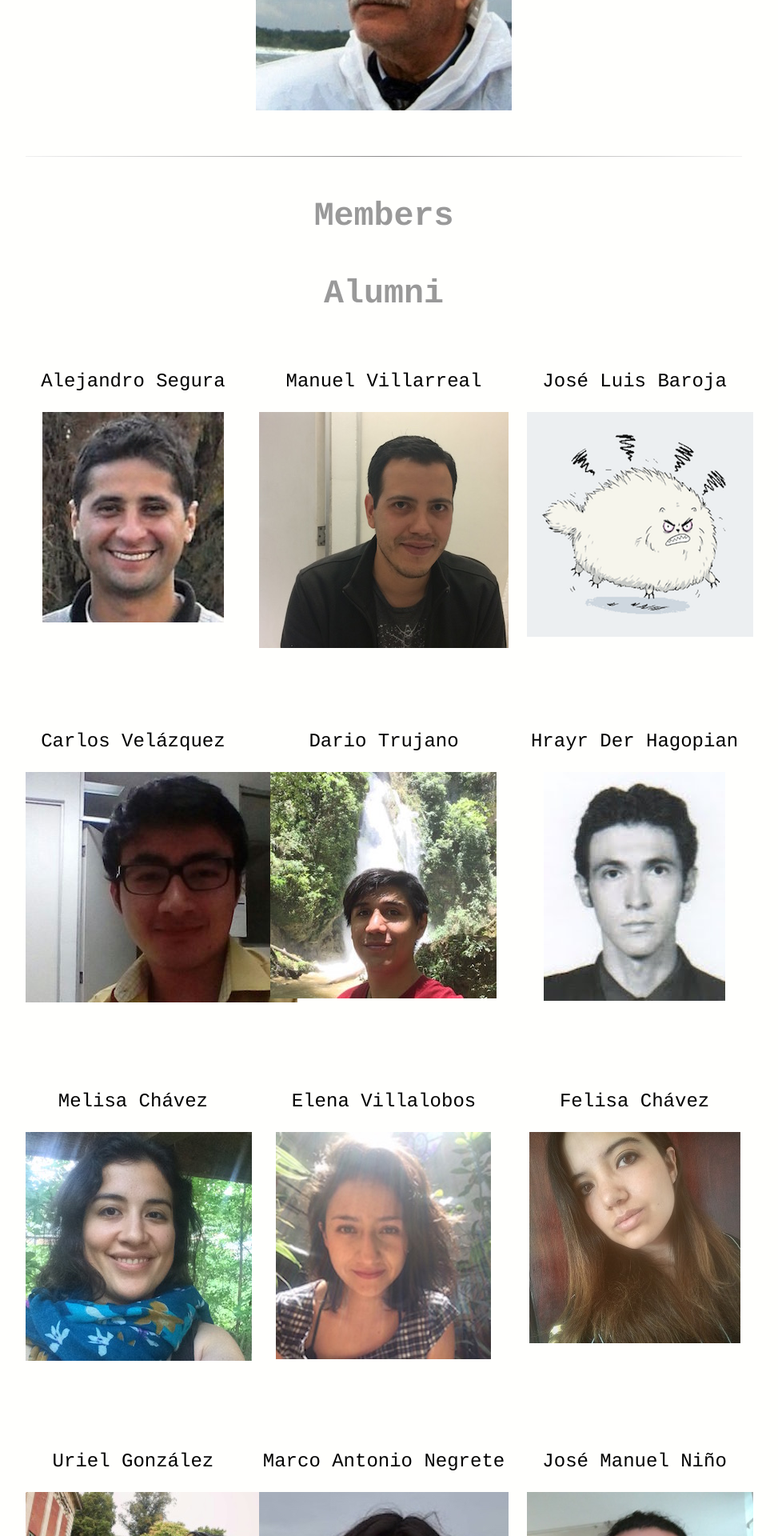
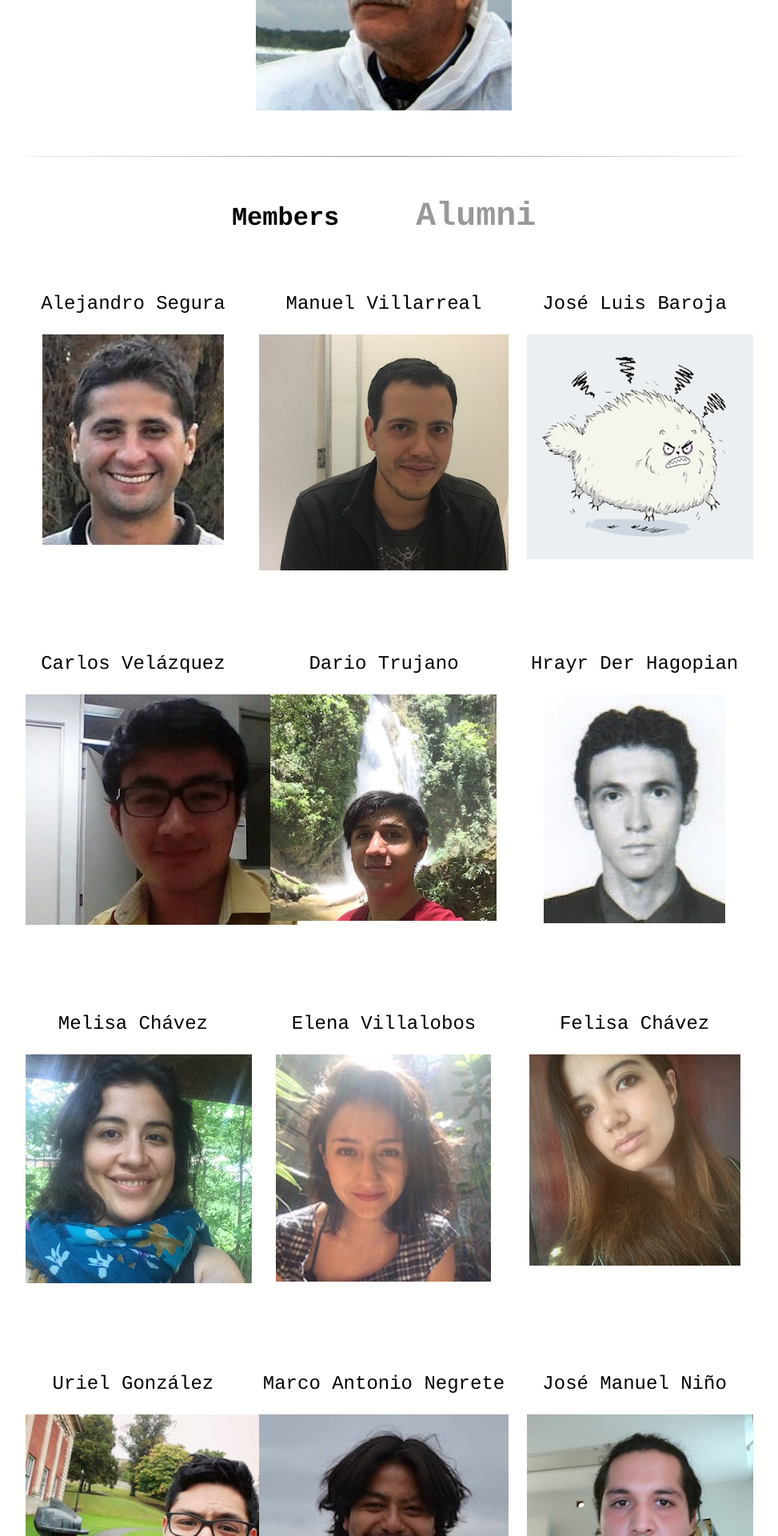
Before and after one commit to BouzasLab25/bouzaslab25.github.io, a Jekyll site: the page built from people/index.html, in a window 1280 px wide. Shown: the part 596-2516 px from the top of the page at 80% size, without its empty margins (160-1133 px from the left). Built offline with Jekyll 4.4.1, drawn with Linux system fonts in a browser that asks for light colours.

Commit message:
Update index.html

```diff
--- a/people/index.html
+++ b/people/index.html
@@ -11,8 +11,7 @@ title: Lab25 Members
 
 <hr class="style14">
 
-<p>
-<a href=""><h3>Members</h3></a>   <a href=""><h3>Alumni</h3></a>
+<h3>Members &nbsp;&nbsp;&nbsp;&nbsp;<a href="">Alumni</a></h3>
 </p>
 
   <div class="left">
```
